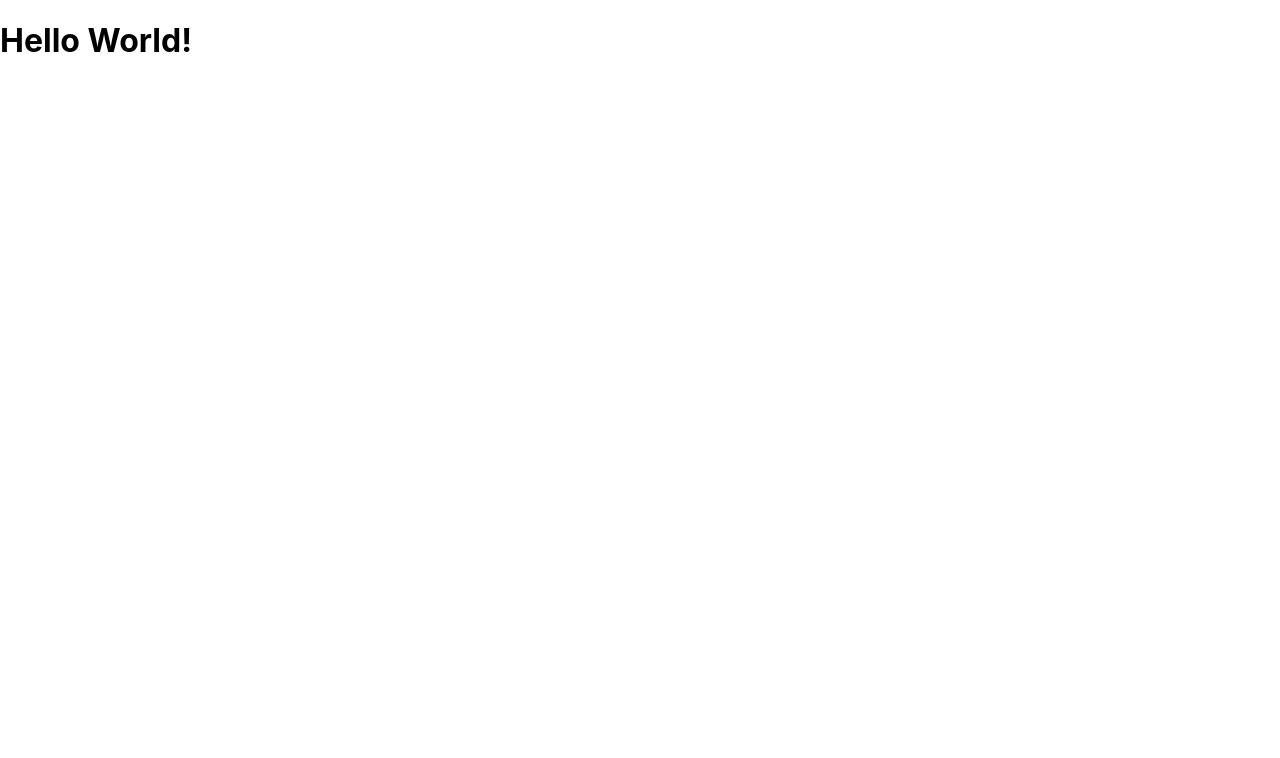
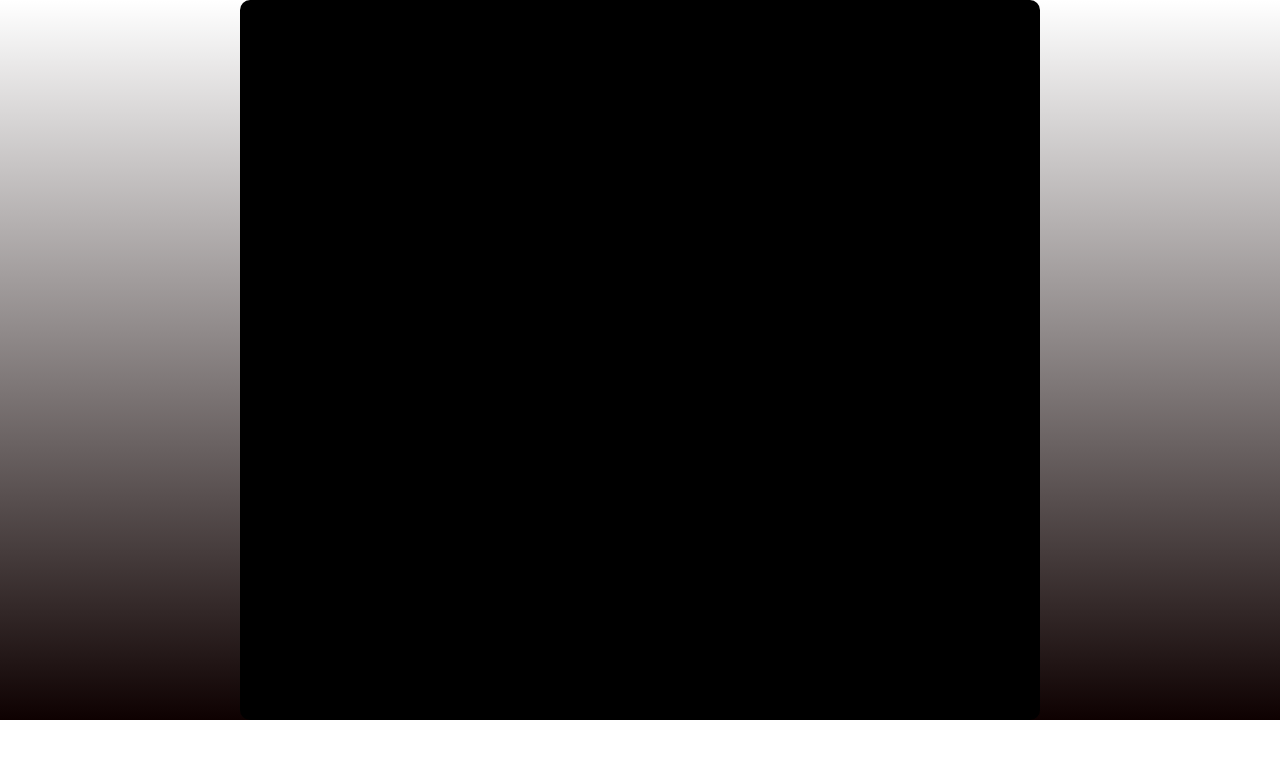
Before and after one commit to coryFinkbeiner/my-site, a Next.js app: page / in a window 1280 px wide. Shown: the top 758 px of the page. Built offline with nearby package versions, Linux system fonts and the light colour scheme.

Commit message:
i like this so far, i might build from here, how it looks.

```diff
--- a/pages/index.js
+++ b/pages/index.js
@@ -2,8 +2,10 @@ import React from 'react'
 
 function Home() {
   return (
-    <div>
-      <h1>Hello World!</h1>
+    <div className='container'>
+      <div className='center'>
+        <h1>Hello World!</h1>
+      </div>
     </div>
   )
 }
--- a/styles/globals.css
+++ b/styles/globals.css
@@ -10,3 +10,31 @@ body {
 * {
   box-sizing: border-box;
 }
+
+.container {
+  display: flex;
+  justify-content: center;
+  align-items: center;
+  width: 100%;
+  height: 0;
+  padding-bottom: 56.25%;
+  position: relative;
+  background: linear-gradient(to bottom, rgba(12, 1, 1, 0) 0%, rgb(14, 1, 1) 100%); /* The gradient goes from transparent to white */
+}
+
+.center {
+  position: absolute;
+  top: 0;
+  left: 0;
+  bottom: 0;
+  right: 0;
+  display: flex;
+  justify-content: center;
+  align-items: center;
+  background:black;
+  max-width: 800px;
+  height: auto;
+  margin: 0 auto;
+  border-radius: 10px;
+  padding: 20px; /* Add some padding to create some space between the border and the content */
+}
```
